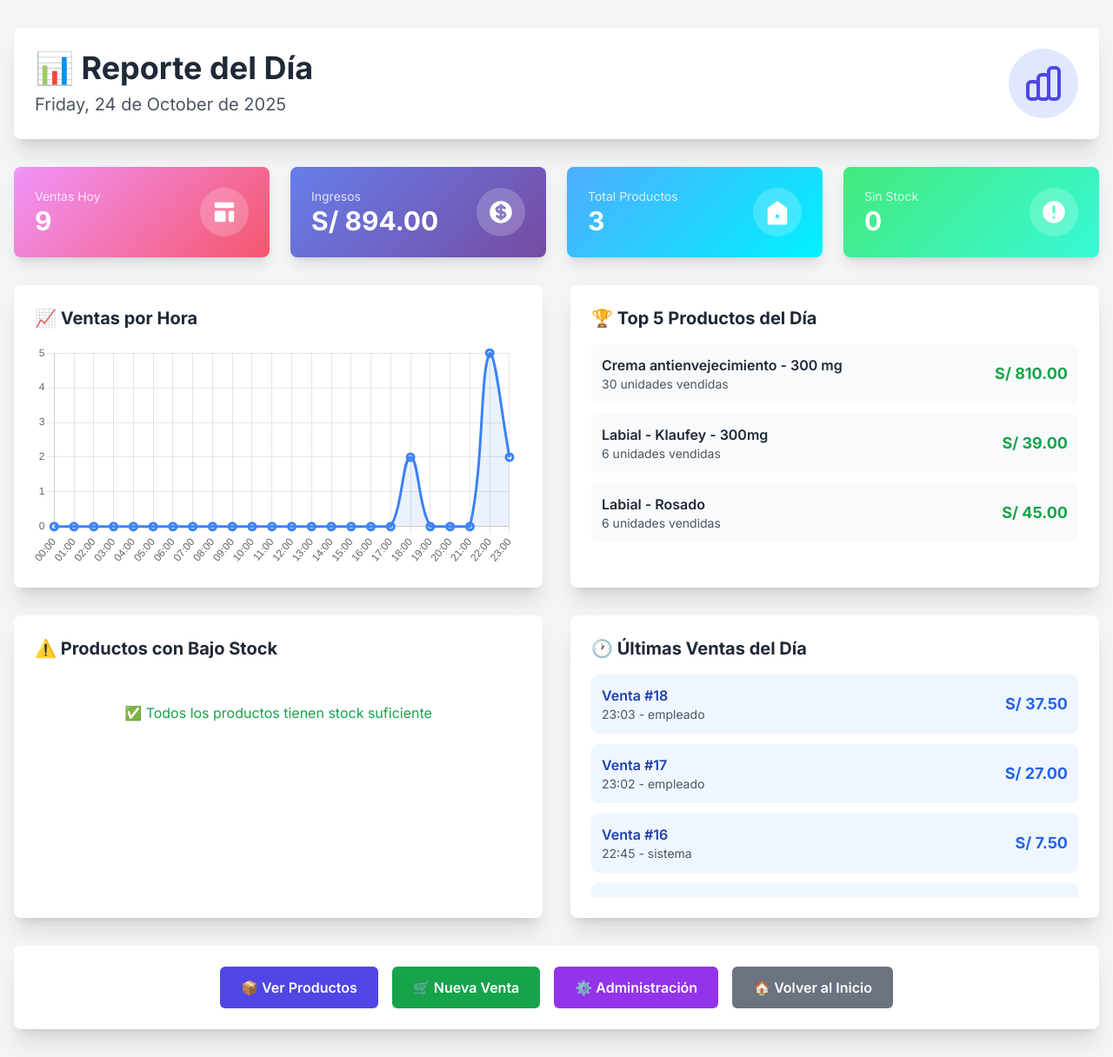
After one commit to Urarara01/django-effective-codebar-sales, a Django app: page /products/report/ in a window 1280 px wide. The commit adds this page. Shown: the whole page at 87% size. Run offline with Django 5.2, Linux system fonts and the light colour scheme; a user stored in the database is signed in; data comes from the database, SQL or seed files in the repository; both versions use the stored data as it was after the commit; some libraries are stand-ins or nearby versions.

Commit message:
Página de reportes implementada.

```diff
--- a/core/static/home/home.css
+++ b/core/static/home/home.css
@@ -65,6 +65,12 @@ body {
                 background-color: #6a2bbf;
             }}
 
+        &>.report {
+            background-color: #2563eb;
+            &:hover {
+                background-color: #1d4ed8;
+            }}
+
         &>.admin {
             background-color: #e97b32;
             &:hover {
--- a/core/templates/core/home.html
+++ b/core/templates/core/home.html
@@ -21,6 +21,7 @@
             <a class="create-sale" href="{% url 'create_sale' %}">Realizar Venta</a>
 
         {% if user.is_superuser %}
+            <a class="report" href="{% url 'report_of_the_day' %}">📊 Reporte del Día</a>
             <a class="admin" href="/admin/">Panel de Administración</a>
         {% endif %}
 
--- /dev/null
+++ b/products/templates/products/report_of_the_day.html
@@ -0,0 +1,254 @@
+<!DOCTYPE html>
+<html lang="es">
+<head>
+    <meta charset="UTF-8">
+    <meta name="viewport" content="width=device-width, initial-scale=1.0">
+    <title>Reporte del Día - {{ today|date:"d/m/Y" }}</title>
+    <script src="https://cdn.tailwindcss.com"></script>
+    <script src="https://cdn.jsdelivr.net/npm/chart.js"></script>
+    <link href="https://fonts.googleapis.com/css2?family=Inter:wght@400;600;700&display=swap" rel="stylesheet">
+    <style>
+        body {
+            font-family: 'Inter', sans-serif;
+        }
+        .stat-card {
+            background: linear-gradient(135deg, #667eea 0%, #764ba2 100%);
+        }
+        .stat-card-sales {
+            background: linear-gradient(135deg, #f093fb 0%, #f5576c 100%);
+        }
+        .stat-card-products {
+            background: linear-gradient(135deg, #4facfe 0%, #00f2fe 100%);
+        }
+        .stat-card-stock {
+            background: linear-gradient(135deg, #43e97b 0%, #38f9d7 100%);
+        }
+    </style>
+</head>
+<body class="bg-gray-100 min-h-screen max-h-screen overflow-y-auto">
+    <div class="container mx-auto px-4 py-8 max-w-7xl">
+        <!-- Header -->
+        <div class="bg-white rounded-lg shadow-xl p-6 mb-8">
+            <div class="flex items-center justify-between">
+                <div>
+                    <h1 class="text-4xl font-bold text-gray-800 mb-2">📊 Reporte del Día</h1>
+                    <p class="text-xl text-gray-600">{{ today|date:"l, d \d\e F \d\e Y" }}</p>
+                </div>
+                <div class="text-right">
+                    <div class="bg-indigo-100 rounded-full p-4">
+                        <svg class="h-12 w-12 text-indigo-600" fill="none" viewBox="0 0 24 24" stroke="currentColor">
+                            <path stroke-linecap="round" stroke-linejoin="round" stroke-width="2" d="M9 19v-6a2 2 0 00-2-2H5a2 2 0 00-2 2v6a2 2 0 002 2h2a2 2 0 002-2zm0 0V9a2 2 0 012-2h2a2 2 0 012 2v10m-6 0a2 2 0 002 2h2a2 2 0 002-2m0 0V5a2 2 0 012-2h2a2 2 0 012 2v14a2 2 0 01-2 2h-2a2 2 0 01-2-2z"/>
+                        </svg>
+                    </div>
+                </div>
+            </div>
+        </div>
+
+        <!-- Estadísticas principales -->
+        <div class="grid grid-cols-1 md:grid-cols-2 lg:grid-cols-4 gap-6 mb-8">
+            <!-- Total Ventas -->
+            <div class="stat-card-sales rounded-lg shadow-lg p-6 text-white">
+                <div class="flex items-center justify-between">
+                    <div>
+                        <p class="text-white/80 text-sm font-medium">Ventas Hoy</p>
+                        <p class="text-3xl font-bold">{{ total_sales_count }}</p>
+                    </div>
+                    <div class="bg-white/20 rounded-full p-3">
+                        <svg class="h-8 w-8" fill="currentColor" viewBox="0 0 20 20">
+                            <path d="M3 4a1 1 0 011-1h12a1 1 0 011 1v2a1 1 0 01-1 1H4a1 1 0 01-1-1V4zM3 10a1 1 0 011-1h6a1 1 0 011 1v6a1 1 0 01-1 1H4a1 1 0 01-1-1v-6zM14 9a1 1 0 00-1 1v6a1 1 0 001 1h2a1 1 0 001-1v-6a1 1 0 00-1-1h-2z"/>
+                        </svg>
+                    </div>
+                </div>
+            </div>
+
+            <!-- Ingresos Totales -->
+            <div class="stat-card rounded-lg shadow-lg p-6 text-white">
+                <div class="flex items-center justify-between">
+                    <div>
+                        <p class="text-white/80 text-sm font-medium">Ingresos</p>
+                        <p class="text-3xl font-bold">S/ {{ total_revenue|floatformat:2 }}</p>
+                    </div>
+                    <div class="bg-white/20 rounded-full p-3">
+                        <svg class="h-8 w-8" fill="currentColor" viewBox="0 0 20 20">
+                            <path d="M8.433 7.418c.155-.103.346-.196.567-.267v1.698a2.305 2.305 0 01-.567-.267C8.07 8.34 8 8.114 8 8c0-.114.07-.34.433-.582zM11 12.849v-1.698c.22.071.412.164.567.267.364.243.433.468.433.582 0 .114-.07.34-.433.582a2.305 2.305 0 01-.567.267z"/>
+                            <path fill-rule="evenodd" d="M10 18a8 8 0 100-16 8 8 0 000 16zm1-13a1 1 0 10-2 0v.092a4.535 4.535 0 00-1.676.662C6.602 6.234 6 7.009 6 8c0 .99.602 1.765 1.324 2.246.48.32 1.054.545 1.676.662v1.941c-.391-.127-.68-.317-.843-.504a1 1 0 10-1.51 1.31c.562.649 1.413 1.076 2.353 1.253V15a1 1 0 102 0v-.092a4.535 4.535 0 001.676-.662C13.398 13.766 14 12.991 14 12c0-.99-.602-1.765-1.324-2.246A4.535 4.535 0 0011 9.092V7.151c.391.127.68.317.843.504a1 1 0 101.51-1.31c-.562-.649-1.413-1.076-2.353-1.253V5z" clip-rule="evenodd"/>
+                        </svg>
+                    </div>
+                </div>
+            </div>
+
+            <!-- Total Productos -->
+            <div class="stat-card-products rounded-lg shadow-lg p-6 text-white">
+                <div class="flex items-center justify-between">
+                    <div>
+                        <p class="text-white/80 text-sm font-medium">Total Productos</p>
+                        <p class="text-3xl font-bold">{{ total_products }}</p>
+                    </div>
+                    <div class="bg-white/20 rounded-full p-3">
+                        <svg class="h-8 w-8" fill="currentColor" viewBox="0 0 20 20">
+                            <path fill-rule="evenodd" d="M10 2L3 7v11a1 1 0 001 1h12a1 1 0 001-1V7l-7-5zM8.5 13a1.5 1.5 0 103 0 1.5 1.5 0 00-3 0z" clip-rule="evenodd"/>
+                        </svg>
+                    </div>
+                </div>
+            </div>
+
+            <!-- Productos sin Stock -->
+            <div class="stat-card-stock rounded-lg shadow-lg p-6 text-white">
+                <div class="flex items-center justify-between">
+                    <div>
+                        <p class="text-white/80 text-sm font-medium">Sin Stock</p>
+                        <p class="text-3xl font-bold">{{ products_out_of_stock }}</p>
+                    </div>
+                    <div class="bg-white/20 rounded-full p-3">
+                        <svg class="h-8 w-8" fill="currentColor" viewBox="0 0 20 20">
+                            <path fill-rule="evenodd" d="M18 10a8 8 0 11-16 0 8 8 0 0116 0zm-7 4a1 1 0 11-2 0 1 1 0 012 0zm-1-9a1 1 0 00-1 1v4a1 1 0 102 0V6a1 1 0 00-1-1z" clip-rule="evenodd"/>
+                        </svg>
+                    </div>
+                </div>
+            </div>
+        </div>
+
+        <div class="grid grid-cols-1 lg:grid-cols-2 gap-8 mb-8">
+            <!-- Gráfico de Ventas por Hora -->
+            <div class="bg-white rounded-lg shadow-xl p-6">
+                <h3 class="text-xl font-bold text-gray-800 mb-4">📈 Ventas por Hora</h3>
+                <div class="h-64 w-full">
+                    <canvas id="hourlyChart"></canvas>
+                </div>
+            </div>
+
+            <!-- Productos Más Vendidos -->
+            <div class="bg-white rounded-lg shadow-xl p-6">
+                <h3 class="text-xl font-bold text-gray-800 mb-4">🏆 Top 5 Productos del Día</h3>
+                {% if top_products %}
+                    <div class="space-y-3 max-h-64 overflow-y-auto">
+                        {% for product in top_products %}
+                        <div class="flex items-center justify-between p-3 bg-gray-50 rounded-lg">
+                            <div>
+                                <p class="font-semibold text-gray-800">{{ product.product__name }}</p>
+                                <p class="text-sm text-gray-600">{{ product.total_quantity }} unidades vendidas</p>
+                            </div>
+                            <div class="text-right">
+                                <p class="text-lg font-bold text-green-600">S/ {{ product.total_revenue|floatformat:2 }}</p>
+                            </div>
+                        </div>
+                        {% endfor %}
+                    </div>
+                {% else %}
+                    <p class="text-gray-500 text-center py-8">No hay ventas registradas hoy</p>
+                {% endif %}
+            </div>
+        </div>
+
+        <div class="grid grid-cols-1 lg:grid-cols-2 gap-8 mb-8">
+            <!-- Productos con Bajo Stock -->
+            <div class="bg-white rounded-lg shadow-xl p-6">
+                <h3 class="text-xl font-bold text-gray-800 mb-4">⚠️ Productos con Bajo Stock</h3>
+                {% if low_stock_products %}
+                    <div class="space-y-3 max-h-64 overflow-y-auto">
+                        {% for product in low_stock_products %}
+                        <div class="flex items-center justify-between p-3 {% if product.stock == 0 %}bg-red-50 border border-red-200{% else %}bg-yellow-50 border border-yellow-200{% endif %} rounded-lg">
+                            <div>
+                                <p class="font-semibold {% if product.stock == 0 %}text-red-800{% else %}text-yellow-800{% endif %}">{{ product.name }}</p>
+                                <p class="text-sm text-gray-600">S/ {{ product.price|floatformat:2 }}</p>
+                            </div>
+                            <div class="text-right">
+                                <span class="inline-flex items-center px-2.5 py-0.5 rounded-full text-xs font-medium {% if product.stock == 0 %}bg-red-100 text-red-800{% else %}bg-yellow-100 text-yellow-800{% endif %}">
+                                    {{ product.stock }} unidades
+                                </span>
+                            </div>
+                        </div>
+                        {% endfor %}
+                    </div>
+                {% else %}
+                    <p class="text-green-600 text-center py-8">✅ Todos los productos tienen stock suficiente</p>
+                {% endif %}
+            </div>
+
+            <!-- Últimas Ventas -->
+            <div class="bg-white rounded-lg shadow-xl p-6">
+                <h3 class="text-xl font-bold text-gray-800 mb-4">🕐 Últimas Ventas del Día</h3>
+                {% if recent_sales %}
+                    <div class="space-y-3 max-h-64 overflow-y-auto">
+                        {% for sale in recent_sales %}
+                        <div class="flex items-center justify-between p-3 bg-blue-50 rounded-lg">
+                            <div>
+                                <p class="font-semibold text-blue-800">Venta #{{ sale.id }}</p>
+                                <p class="text-sm text-gray-600">{{ sale.sale_date|date:"H:i" }} - {{ sale.user.username|default:"Sin usuario" }}</p>
+                            </div>
+                            <div class="text-right">
+                                <p class="text-lg font-bold text-blue-600">S/ {{ sale.total_amount|floatformat:2 }}</p>
+                            </div>
+                        </div>
+                        {% endfor %}
+                    </div>
+                {% else %}
+                    <p class="text-gray-500 text-center py-8">No hay ventas registradas hoy</p>
+                {% endif %}
+            </div>
+        </div>
+
+        <!-- Acciones -->
+        <div class="bg-white rounded-lg shadow-xl p-6">
+            <div class="flex flex-wrap gap-4 justify-center">
+                <a href="{% url 'product_list' %}" class="bg-indigo-600 hover:bg-indigo-700 text-white font-semibold py-3 px-6 rounded-md transition duration-300 ease-in-out transform hover:scale-105">
+                    📦 Ver Productos
+                </a>
+                <a href="{% url 'create_sale' %}" class="bg-green-600 hover:bg-green-700 text-white font-semibold py-3 px-6 rounded-md transition duration-300 ease-in-out transform hover:scale-105">
+                    🛒 Nueva Venta
+                </a>
+                <a href="/admin/" class="bg-purple-600 hover:bg-purple-700 text-white font-semibold py-3 px-6 rounded-md transition duration-300 ease-in-out transform hover:scale-105">
+                    ⚙️ Administración
+                </a>
+                <a href="{% url 'home' %}" class="bg-gray-500 hover:bg-gray-600 text-white font-semibold py-3 px-6 rounded-md transition duration-300 ease-in-out">
+                    🏠 Volver al Inicio
+                </a>
+            </div>
+        </div>
+    </div>
+
+    <script>
+        // Gráfico de ventas por hora
+        const ctx = document.getElementById('hourlyChart').getContext('2d');
+        const hourlyData = JSON.parse('{{ hourly_sales|escapejs }}');
+
+        new Chart(ctx, {
+            type: 'line',
+            data: {
+                labels: hourlyData.map(item => item.hour),
+                datasets: [{
+                    label: 'Ventas',
+                    data: hourlyData.map(item => item.sales),
+                    borderColor: 'rgb(59, 130, 246)',
+                    backgroundColor: 'rgba(59, 130, 246, 0.1)',
+                    borderWidth: 3,
+                    fill: true,
+                    tension: 0.4
+                }]
+            },
+            options: {
+                responsive: true,
+                maintainAspectRatio: false,
+                scales: {
+                    y: {
+                        beginAtZero: true,
+                        ticks: {
+                            stepSize: 1
+                        }
+                    }
+                },
+                plugins: {
+                    legend: {
+                        display: false
+                    }
+                },
+                elements: {
+                    point: {
+                        radius: 4
+                    }
+                }
+            }
+        });
+    </script>
+</body>
+</html>
--- a/products/urls.py
+++ b/products/urls.py
@@ -10,6 +10,7 @@ urlpatterns = [
     path('<int:pk>/', views.product_detail, name='product_detail'),
     path('<int:pk>/delete/', views.product_delete, name='product_delete'), # Nueva URL para eliminar producto
     path('<int:pk>/update/', views.product_update, name='product_update'), # Nueva URL para actualizar producto
+    path('report/', views.report_of_the_day, name='report_of_the_day'), # Nueva URL para reporte del día
 ]
 # Este archivo define las URLs específicas de la aplicación de productos.
 # - La URL raíz ('') muestra la lista de productos.
--- a/products/views.py
+++ b/products/views.py
@@ -79,3 +79,72 @@ def product_update(request, pk):
     else:
         form = ProductForm(instance=product)
     return render(request, 'products/product_update.html', {'form': form, 'product': product})
+
+@login_required
+@user_passes_test(is_owner) # Solo el dueño puede acceder a esta vista
+def report_of_the_day(request):
+    from django.utils import timezone
+    from django.db.models import Sum, Count, Q
+    from sales.models import Sale, SaleItem
+    from datetime import datetime, time
+    import json
+
+    # Obtener la fecha y hora actual en la zona horaria configurada
+    now = timezone.now()
+    today = timezone.localtime(now).date()
+
+    # Crear los límites del día en la zona horaria local, luego convertir a UTC
+    local_tz = timezone.get_current_timezone()
+    start_of_day_local = datetime.combine(today, time.min)
+    end_of_day_local = datetime.combine(today, time.max)
+
+    # Hacer aware en la zona horaria local y luego convertir a UTC para las consultas
+    start_of_day_utc = timezone.make_aware(start_of_day_local, local_tz)
+    end_of_day_utc = timezone.make_aware(end_of_day_local, local_tz)
+
+    # Estadísticas de ventas del día
+    sales_today = Sale.objects.filter(sale_date__range=[start_of_day_utc, end_of_day_utc])
+
+    total_sales_count = sales_today.count()
+    total_revenue = sales_today.aggregate(total=Sum('total_amount'))['total'] or 0
+
+    # Productos más vendidos del día
+    top_products = (SaleItem.objects
+                   .filter(sale__sale_date__range=[start_of_day_utc, end_of_day_utc])
+                   .values('product__name', 'product__price')
+                   .annotate(total_quantity=Sum('quantity'), total_revenue=Sum('subtotal'))
+                   .order_by('-total_quantity')[:5])
+
+    # Productos con bajo stock (menos de 10 unidades)
+    low_stock_products = Product.objects.filter(stock__lt=10).order_by('stock')
+
+    # Resumen de productos
+    total_products = Product.objects.count()
+    products_out_of_stock = Product.objects.filter(stock=0).count()
+
+    # Ventas por hora del día (para gráfico)
+    hourly_sales = []
+    for hour in range(24):
+        hour_start_local = datetime.combine(today, time(hour=hour))
+        hour_end_local = datetime.combine(today, time(hour=hour, minute=59, second=59))
+
+        # Convertir a UTC para las consultas
+        hour_start_utc = timezone.make_aware(hour_start_local, local_tz)
+        hour_end_utc = timezone.make_aware(hour_end_local, local_tz)
+
+        hour_sales = Sale.objects.filter(sale_date__range=[hour_start_utc, hour_end_utc]).count()
+        hourly_sales.append({'hour': f"{hour:02d}:00", 'sales': hour_sales})
+
+    context = {
+        'today': today,
+        'total_sales_count': total_sales_count,
+        'total_revenue': total_revenue,
+        'top_products': top_products,
+        'low_stock_products': low_stock_products,
+        'total_products': total_products,
+        'products_out_of_stock': products_out_of_stock,
+        'hourly_sales': json.dumps(hourly_sales),  # Convertir a JSON para JavaScript
+        'recent_sales': sales_today.order_by('-sale_date')[:10],  # Últimas 10 ventas
+    }
+
+    return render(request, 'products/report_of_the_day.html', context)
```
Also changed, not shown: db.sqlite3.
